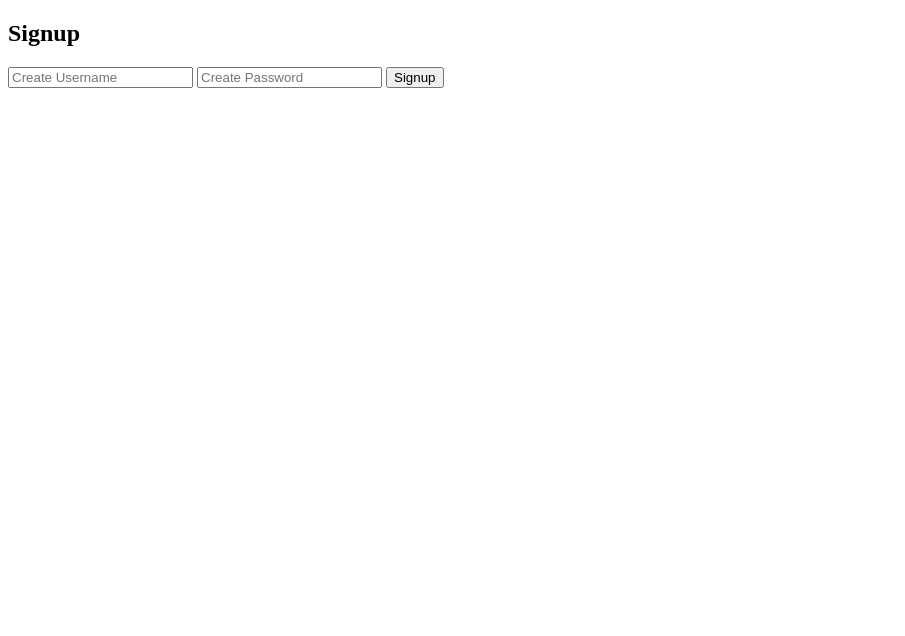
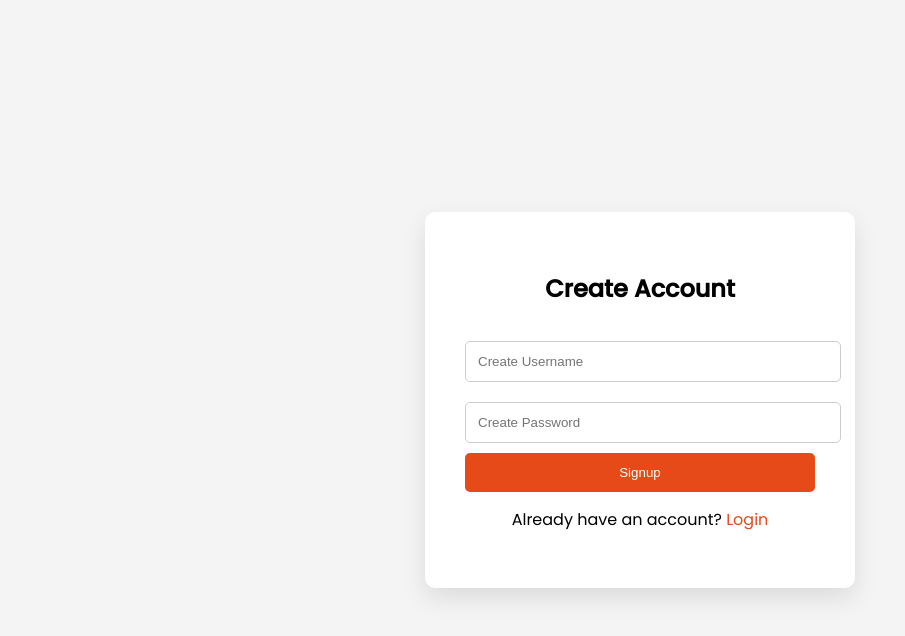
Before and after one commit to Tejaswi1602/bharath-heritage-hub, a plain HTML site: page signup.html in a window 1280 px wide. Shown: the whole page, without its empty margins (0-905 px from the left). Drawn offline with Linux system fonts and the light colour scheme.

Commit message:
Styled signup page

```diff
--- a/signup.html
+++ b/signup.html
@@ -1,20 +1,92 @@
 <!DOCTYPE html>
-<html>
+<html lang="en">
 <head>
-    <title>Signup</title>
+<meta charset="UTF-8">
+<meta name="viewport" content="width=device-width, initial-scale=1.0">
+<title>Signup - Bharath Heritage Hub</title>
+
+<link href="https://fonts.googleapis.com/css2?family=Poppins:wght@300;400;500&display=swap" rel="stylesheet">
+
+<style>
+body{
+    margin:0;
+    height:100vh;
+    display:flex;
+    justify-content:center;
+    align-items:center;
+    background:#f4f4f4;
+    font-family:'Poppins', sans-serif;
+}
+
+.signup-container{
+    width:350px;
+    padding:40px;
+    background:white;
+    border-radius:10px;
+    box-shadow:0 10px 25px rgba(0,0,0,0.1);
+    text-align:center;
+}
+
+.signup-container h2{
+    margin-bottom:25px;
+}
+
+input{
+    width:100%;
+    padding:12px;
+    margin:10px 0;
+    border:1px solid #ccc;
+    border-radius:5px;
+}
+
+button{
+    width:100%;
+    padding:12px;
+    background:#e64a19;
+    border:none;
+    color:white;
+    border-radius:5px;
+    cursor:pointer;
+    font-weight:500;
+}
+
+button:hover{
+    background:#d84315;
+}
+
+a{
+    color:#e64a19;
+    text-decoration:none;
+}
+</style>
+
 </head>
 <body>
 
-<h2>Signup</h2>
+<div class="signup-container">
+    <h2>Create Account</h2>
 
-<input type="text" id="username" placeholder="Create Username">
-<input type="password" id="password" placeholder="Create Password">
-<button onclick="signup()">Signup</button>
+    <input type="text" id="username" placeholder="Create Username">
+    <input type="password" id="password" placeholder="Create Password">
+
+    <button onclick="signup()">Signup</button>
+
+    <p style="margin-top:15px;">
+        Already have an account? <a href="login.html">Login</a>
+    </p>
+</div>
 
 <script>
 function signup() {
-    alert("Signup successful! Please login.");
-    window.location.href = "login.html";
+    const username = document.getElementById("username").value;
+    const password = document.getElementById("password").value;
+
+    if(username && password){
+        alert("Signup successful! Please login.");
+        window.location.href = "login.html";
+    } else {
+        alert("Please enter details");
+    }
 }
 </script>
 
```
